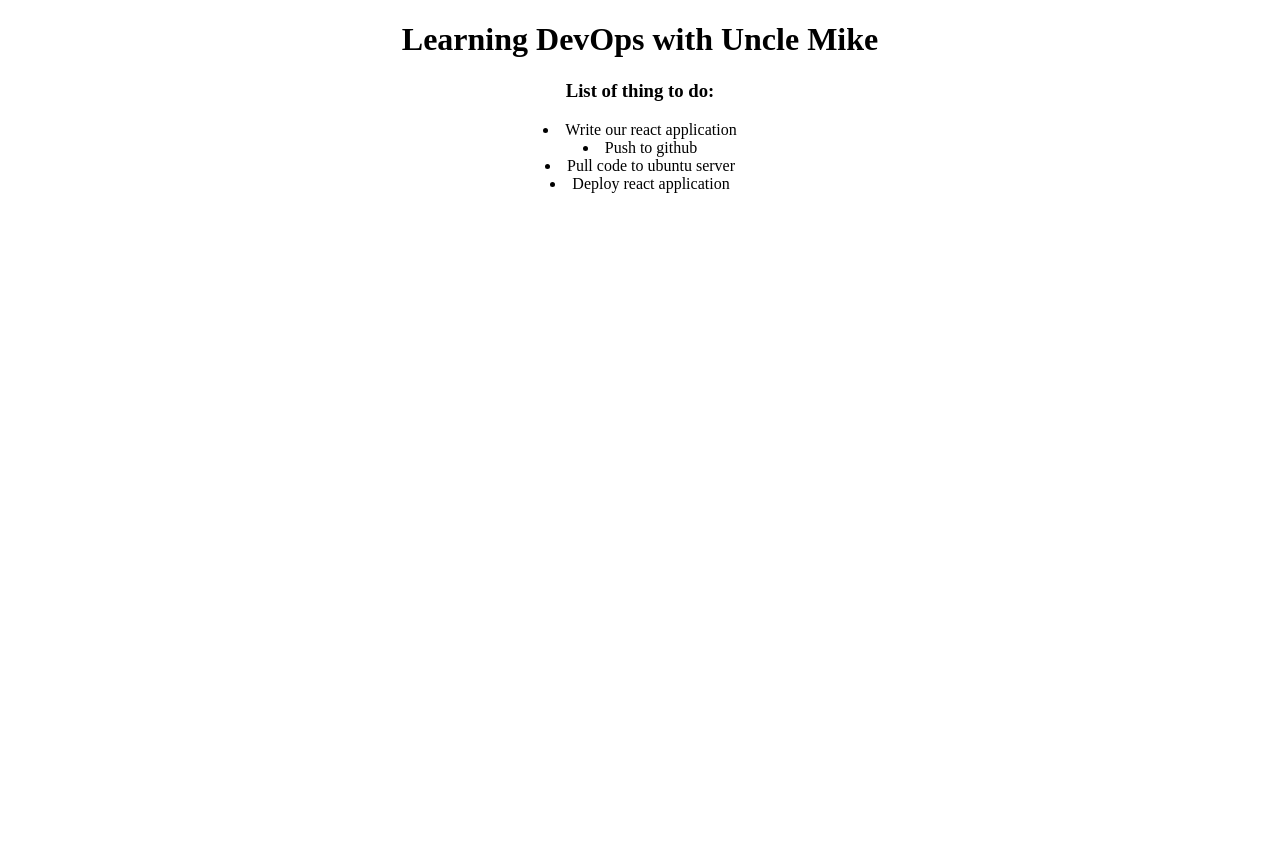
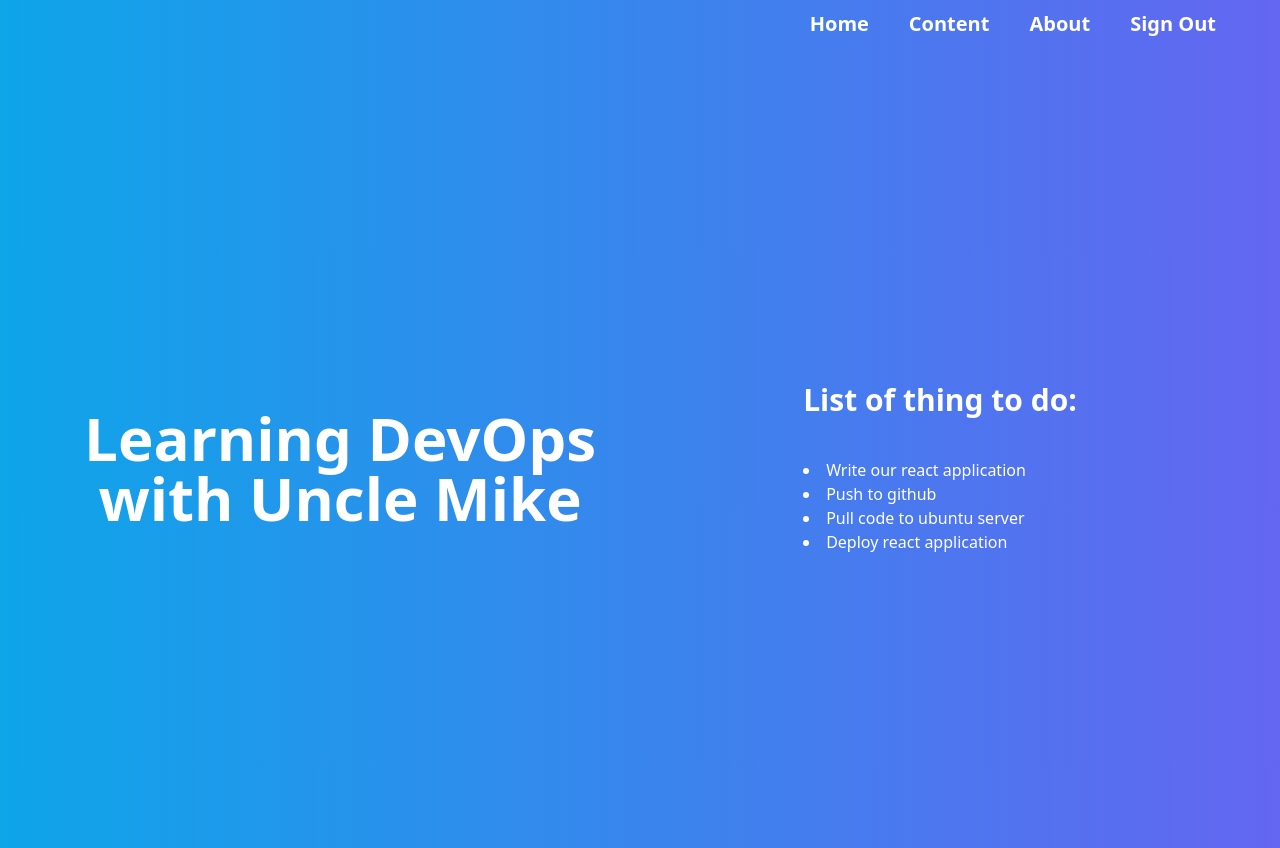
Before and after one commit to Timmy-Edibo/purple-app, a React (Create React App) app: page / in a window 1280 px wide. Before the commit the page ends 800 px from the top, so only its background shows below. Built offline with nearby package versions, Linux system fonts and the light colour scheme.

Commit message:
tailwind added styling

```diff
--- a/package.json
+++ b/package.json
@@ -6,6 +6,8 @@
     "@testing-library/jest-dom": "^5.17.0",
     "@testing-library/react": "^13.4.0",
     "@testing-library/user-event": "^13.5.0",
+    "autoprefixer": "^10.4.19",
+    "postcss-cli": "^11.0.0",
     "react": "^18.3.1",
     "react-dom": "^18.3.1",
     "react-scripts": "5.0.1",
@@ -34,5 +36,8 @@
       "last 1 firefox version",
       "last 1 safari version"
     ]
+  },
+  "devDependencies": {
+    "tailwindcss": "^3.4.3"
   }
 }
--- /dev/null
+++ b/postcss.config.js
@@ -0,0 +1,6 @@
+module.exports = {
+    plugins: [
+      require('tailwindcss'),
+      require('autoprefixer'),
+    ],
+  }
--- a/src/App.css
+++ /dev/null
@@ -1,38 +0,0 @@
-.App {
-  text-align: center;
-}
-
-.App-logo {
-  height: 40vmin;
-  pointer-events: none;
-}
-
-@media (prefers-reduced-motion: no-preference) {
-  .App-logo {
-    animation: App-logo-spin infinite 20s linear;
-  }
-}
-
-.App-header {
-  background-color: #282c34;
-  min-height: 100vh;
-  display: flex;
-  flex-direction: column;
-  align-items: center;
-  justify-content: center;
-  font-size: calc(10px + 2vmin);
-  color: white;
-}
-
-.App-link {
-  color: #61dafb;
-}
-
-@keyframes App-logo-spin {
-  from {
-    transform: rotate(0deg);
-  }
-  to {
-    transform: rotate(360deg);
-  }
-}
--- a/src/App.js
+++ b/src/App.js
@@ -1,16 +1,35 @@
-import './App.css';
-
 function App() {
   return (
     <div className="App">
-      <h1>Learning DevOps with Uncle Mike</h1>
-      <h3>List of thing to do: </h3>
+      <div className=" bg-gradient-to-r from-sky-500 to-indigo-500 px-10">
 
-      <li>Write our react application</li>
-      <li>Push to github</li>
-      <li>Pull code to ubuntu server</li>
-      <li>Deploy react application</li>
+      <div className="flex flex-row justify-center items-center text-center text-white h-12 w-full  text-xl font-bold">
+        <div className="flex ml-auto ">
+          <ul className="flex gap-x-6 p-4">
+            <li className="hover:border hover:rounded p-2">Home</li>
+            <li className="hover:border hover:rounded p-2">Content</li>
+            <li className="hover:border hover:rounded p-2">About</li>
+            <li className="hover:border hover:rounded p-2">Sign Out</li>
+          </ul>
+        </div>
+      </div>
 
+      <div className="flex  pt-10 min-h-screen text-center  text-white ">
+        <div className="flex justify-center items-center w-1/2   text-6xl font-bold">
+          <h1>Learning DevOps with Uncle Mike</h1>
+        </div>
+
+        <div className="flex flex-1  justify-center items-center  text-start">
+          <div>
+            <h3 className="text-3xl font-bold pb-10">List of thing to do: </h3>
+            <li>Write our react application</li>
+            <li>Push to github</li>
+            <li>Pull code to ubuntu server</li>
+            <li>Deploy react application</li>
+          </div>
+        </div>
+      </div>
+      </div>
     </div>
   );
 }
--- /dev/null
+++ b/src/index.css
@@ -0,0 +1,3 @@
+@tailwind base;
+@tailwind components;
+@tailwind utilities;
--- a/src/index.js
+++ b/src/index.js
@@ -1,6 +1,8 @@
 import React from 'react';
 import ReactDOM from 'react-dom/client';
 import App from './App';
+import './index.css'; // Import your styles
+
 
 const root = ReactDOM.createRoot(document.getElementById('root'));
 root.render(
--- /dev/null
+++ b/tailwind.config.js
@@ -0,0 +1,10 @@
+/** @type {import('tailwindcss').Config} */
+module.exports = {
+  content: [
+    "./src/**/*.{js,jsx,ts,tsx}",
+  ],
+  theme: {
+    extend: {},
+  },
+  plugins: [],
+}
```
Also changed, not shown: 1 other file (tests, documents, lock files or other folders).
